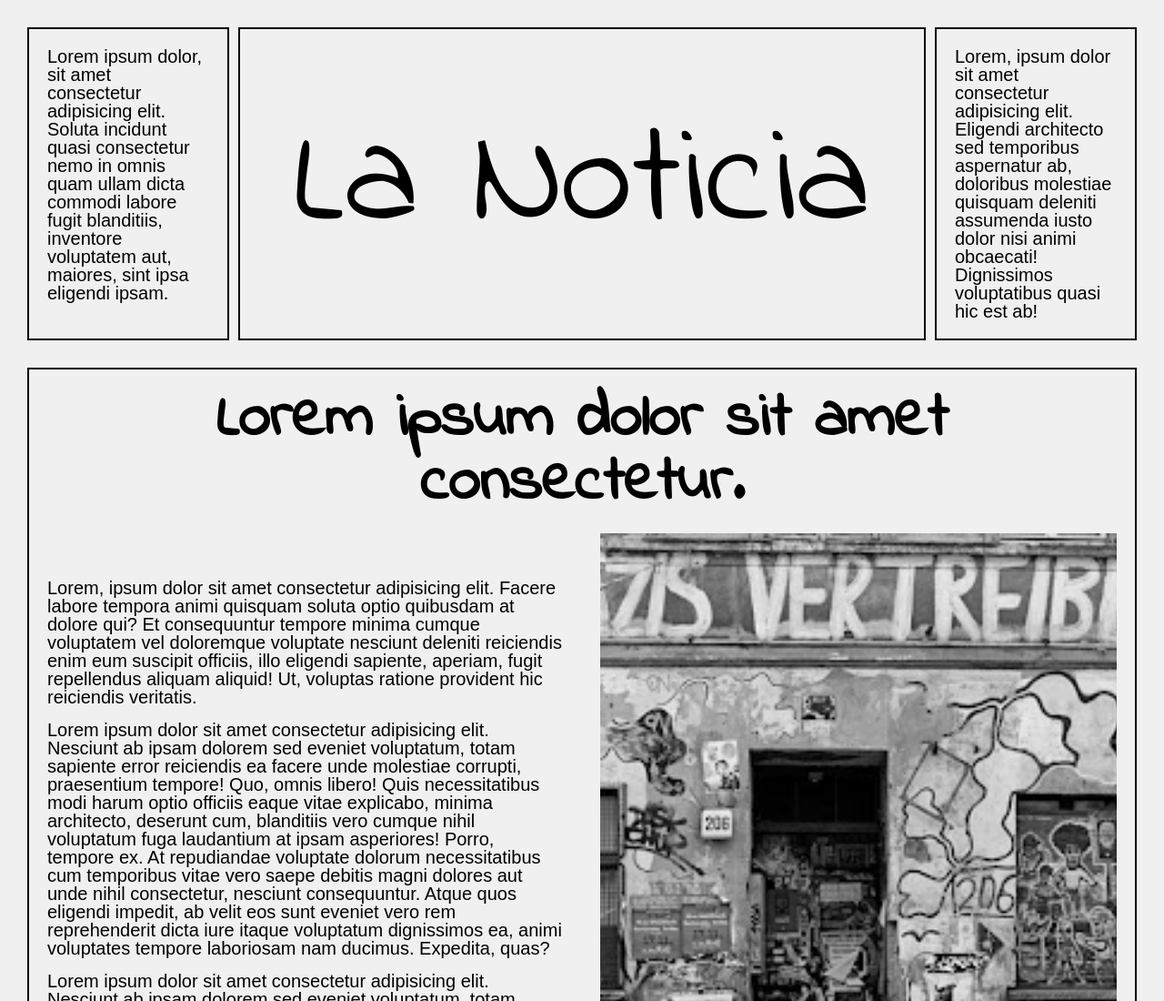
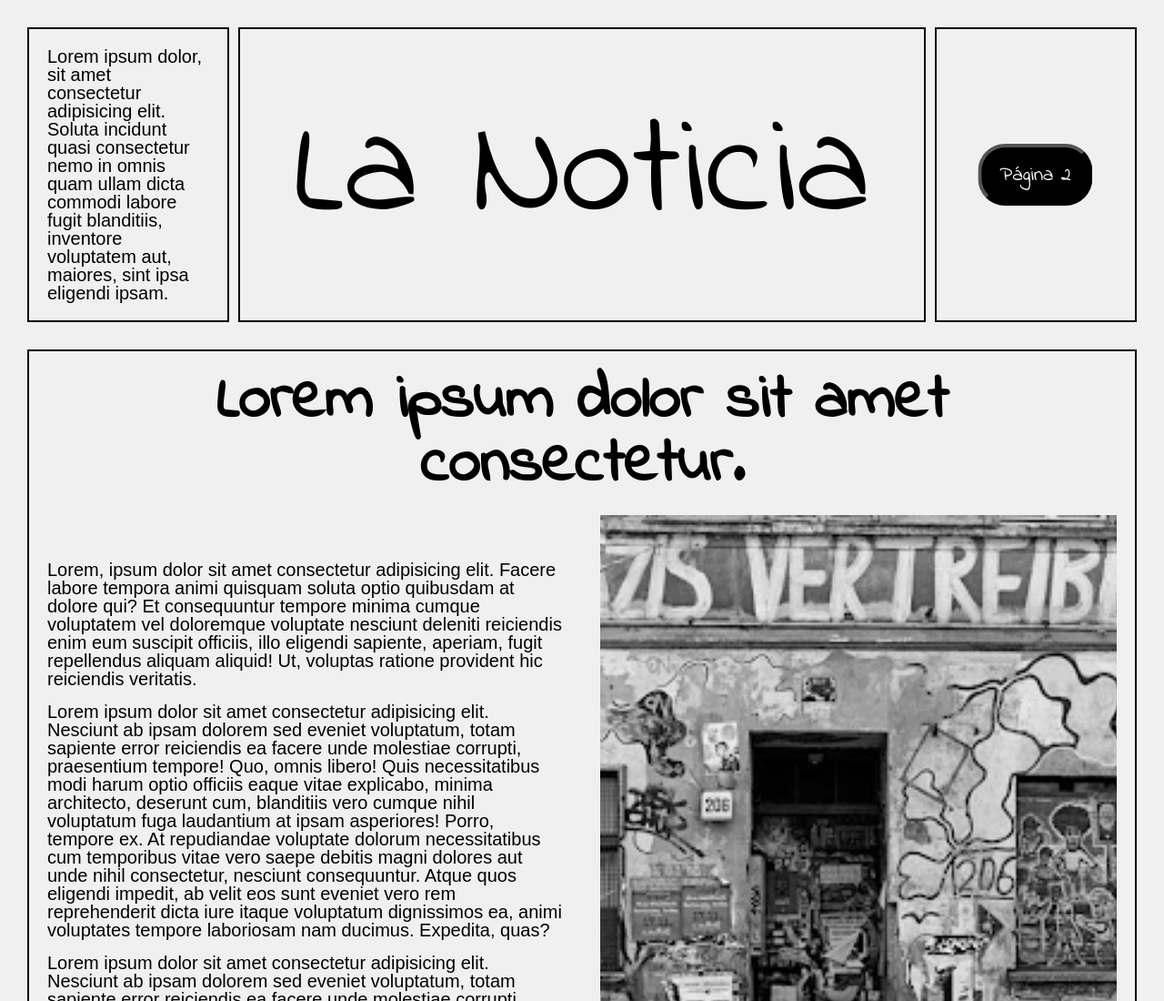
Before and after one commit to Hyoga1023/Repositorio-de-Practica, a plain HTML site: page index.html in a window 1280 px wide. Shown: the top 1100 px of the page at 91% size. Drawn offline with nearby package versions, Linux system fonts and the light colour scheme; a web font is replaced by a local one.

Commit message:
Actualiza boton y pagina 2

```diff
--- a/index.html
+++ b/index.html
@@ -5,6 +5,7 @@
     <meta name="viewport" content="width=device-width, initial-scale=1.0" />
     <link rel="preconnect" href="https://fonts.googleapis.com" />
     <link rel="preconnect" href="https://fonts.gstatic.com" crossorigin />
+    <link rel="icon" type="image/x-icon" href="./img/charlando.png">
     <link
       href="https://fonts.googleapis.com/css2?family=Bebas+Neue&family=Indie+Flower&family=Rock+Salt&family=Spicy+Rice&family=Tektur:wght@400..900&display=swap"
       rel="stylesheet"
@@ -31,12 +32,7 @@
         <h1>La Noticia</h1>
       </div>
       <div class="header_container header_derecho">
-        <p>
-          Lorem, ipsum dolor sit amet consectetur adipisicing elit. Eligendi
-          architecto sed temporibus aspernatur ab, doloribus molestiae quisquam
-          deleniti assumenda iusto dolor nisi animi obcaecati! Dignissimos
-          voluptatibus quasi hic est ab!
-        </p>
+        <a href="pagina2.html"><button>Página 2</button></a>
       </div>
     </header>
     <main>
--- a/style.css
+++ b/style.css
@@ -55,6 +55,23 @@ header {
   display: flex;
   flex: 1;
   justify-content: center;
+  align-items: center;
+}
+.header_derecho button {
+  font-family: "Indie Flower", cursive;
+  font-size: 0.7rem;
+  background-color: #000;
+  color: #fff;
+  border-radius: 15px;
+  padding: 7px 10px;
+  cursor: pointer;
+  transform: scale(2);
+  transition: all 0.3s ease;
+}
+.header_derecho button:hover {
+  background-color: #fff;
+  color: #000;
+  transform: scale(2.2);
 }
 .header_centro {
   background-color: #f0f0f0;
```
Also changed, not shown: pagina2.html (added, +11 -0 lines), img/charlando.png (added).
